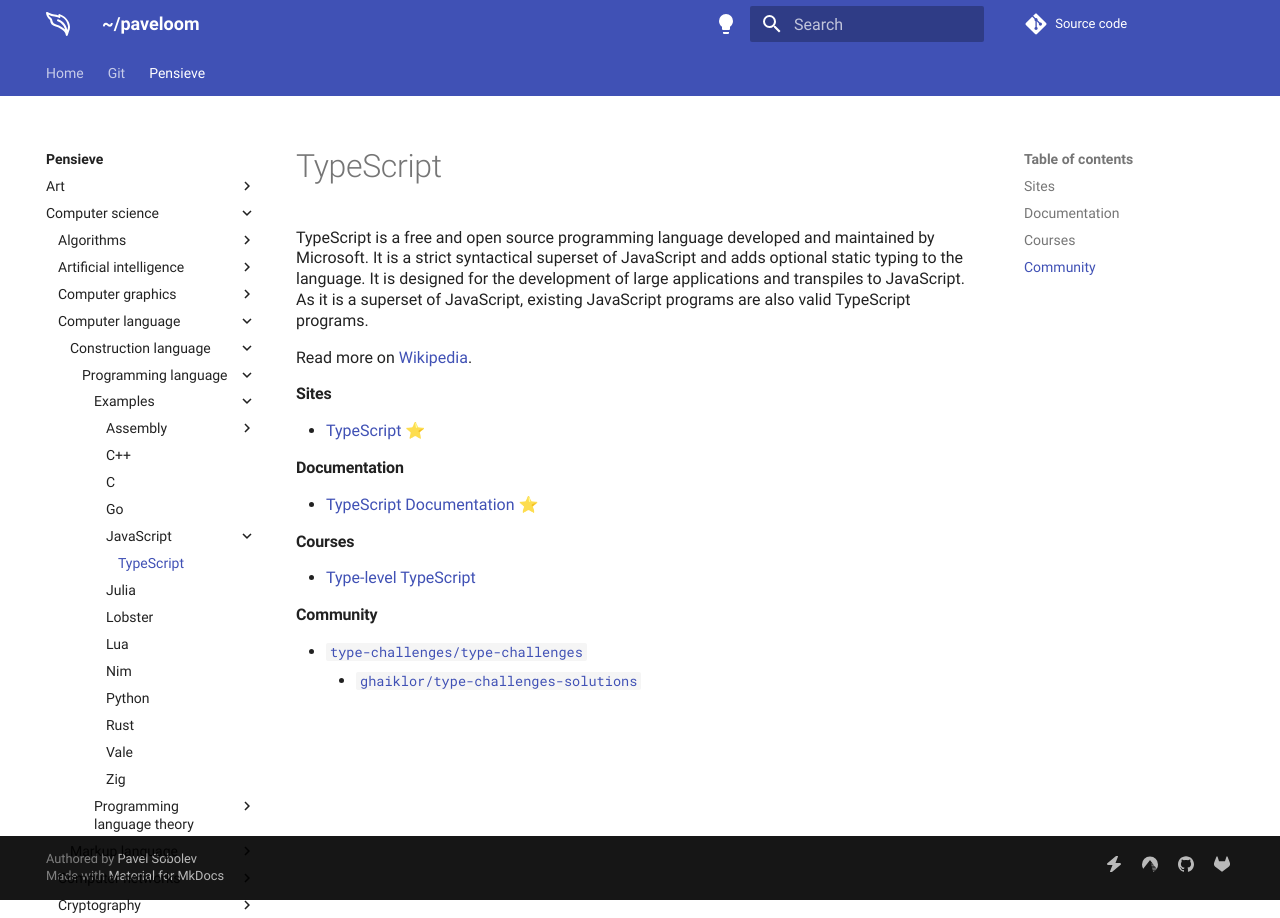
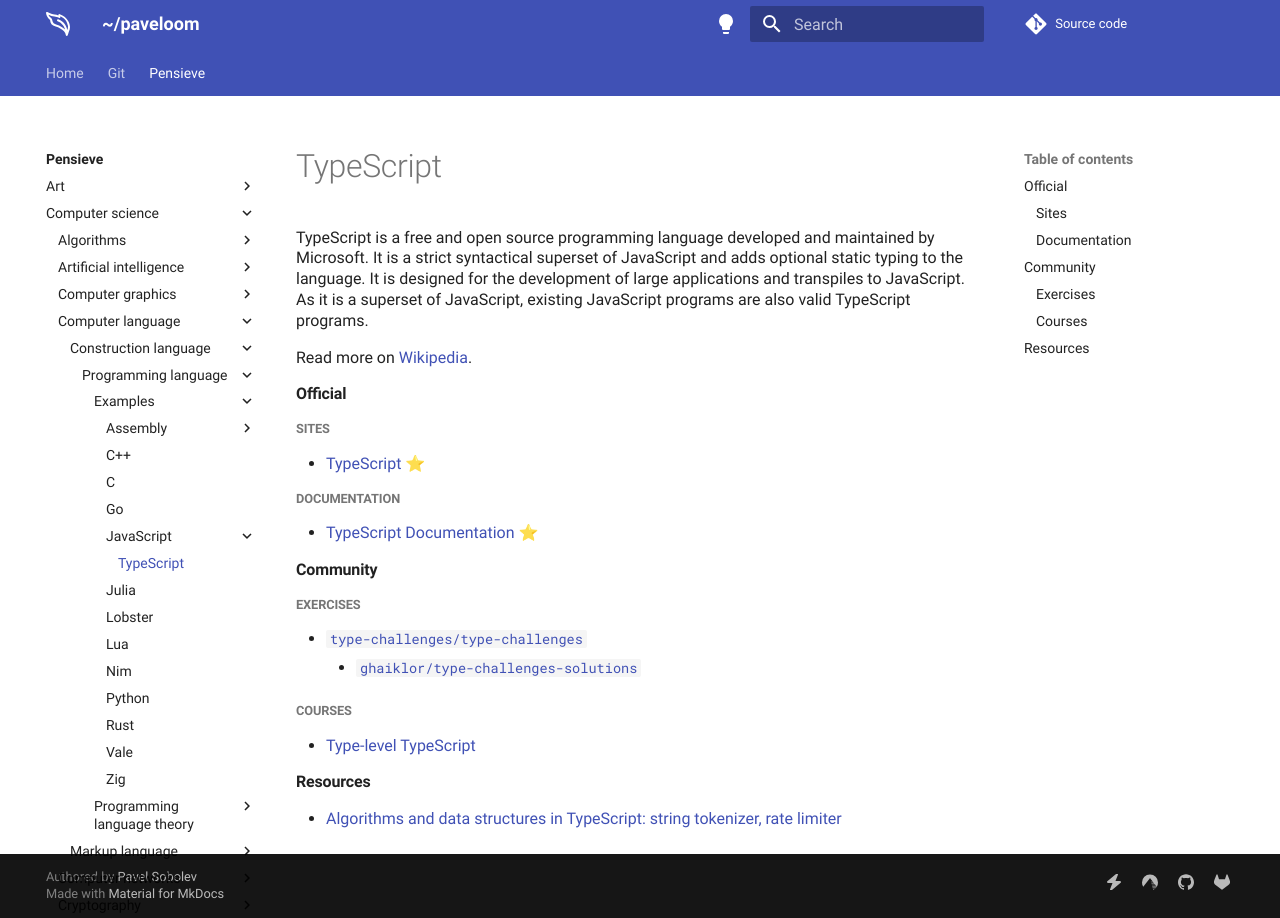
Before and after one commit to paveloom/paveloom.dev, an MkDocs documentation site: the page built from content/pensieve/typescript.md, in a window 1280 px wide. Built offline with MkDocs 1.6.1 and Material for MkDocs 9.7.7, drawn with Linux system fonts in a browser that asks for light colours; comment, search, counter and statistics services are not loaded.

Commit message:
Pensieve: update the Typescript page.

```diff
--- a/content/pensieve/typescript.md
+++ b/content/pensieve/typescript.md
@@ -4,15 +4,22 @@
 
 Read more on [Wikipedia](https://en.wikipedia.org/wiki/TypeScript).
 
-#### Sites
+#### Official
+
+##### Sites
 - [TypeScript](https://www.typescriptlang.org) ⭐
 
-#### Documentation
+##### Documentation
 - [TypeScript Documentation](https://www.typescriptlang.org/docs) ⭐
 
-#### Courses
+#### Community
+
+##### Exercises
+- [`type-challenges/type-challenges`](https://github.com/type-challenges/type-challenges)
+    - [`ghaiklor/type-challenges-solutions`](https://github.com/ghaiklor/type-challenges-solutions)
+
+##### Courses
 - [Type-level TypeScript](https://type-level-typescript.com)
 
-#### Community
-- [`type-challenges/type-challenges`](https://github.com/type-challenges/type-challenges)
-    - [`ghaiklor/type-challenges-solutions`](https://github.com/ghaiklor/type-challenges-solutions)
+#### Resources
+- [Algorithms and data structures in TypeScript: string tokenizer, rate limiter](https://developerlife.com/2022/11/21/algo-ts-1)
```
